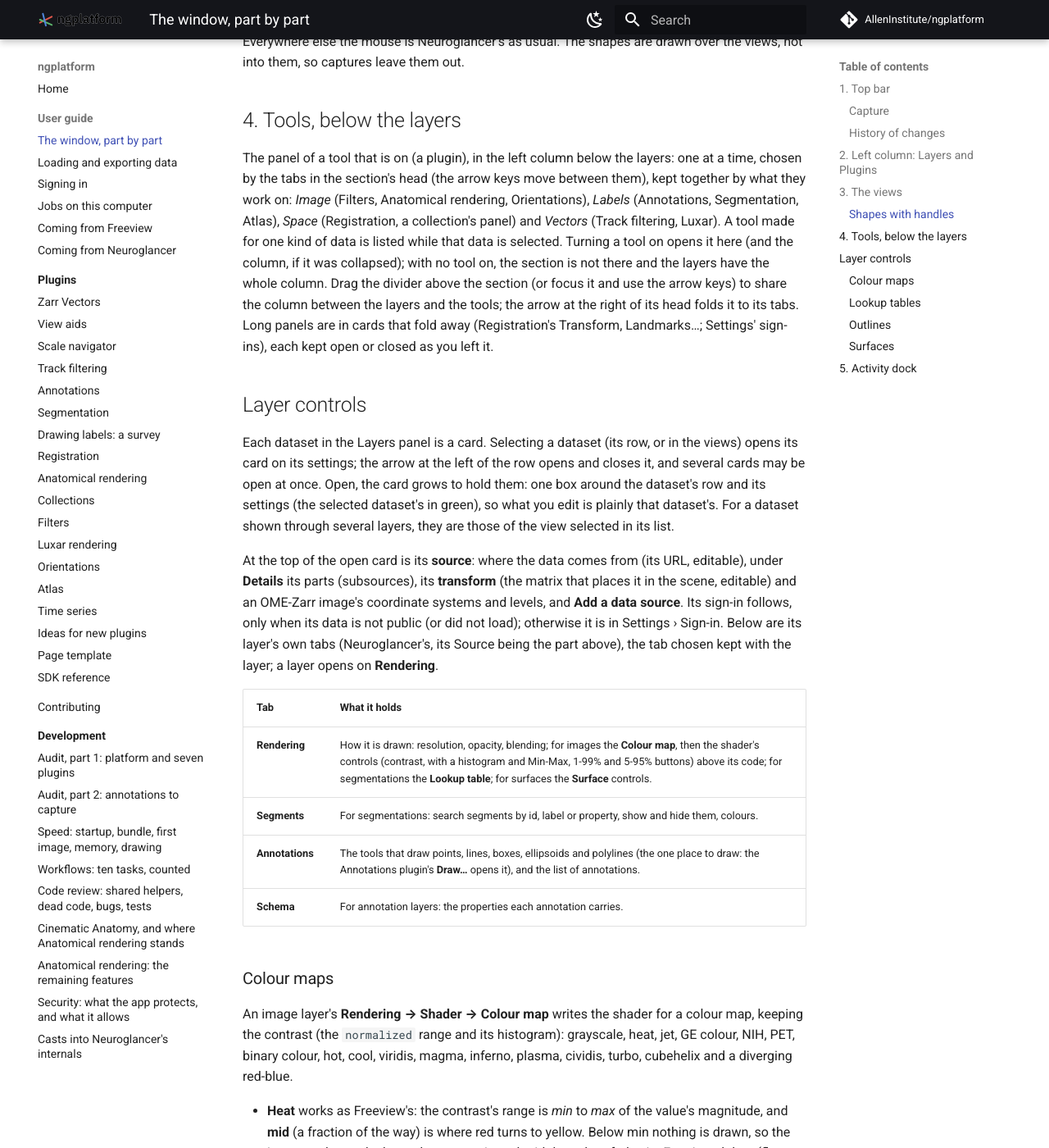
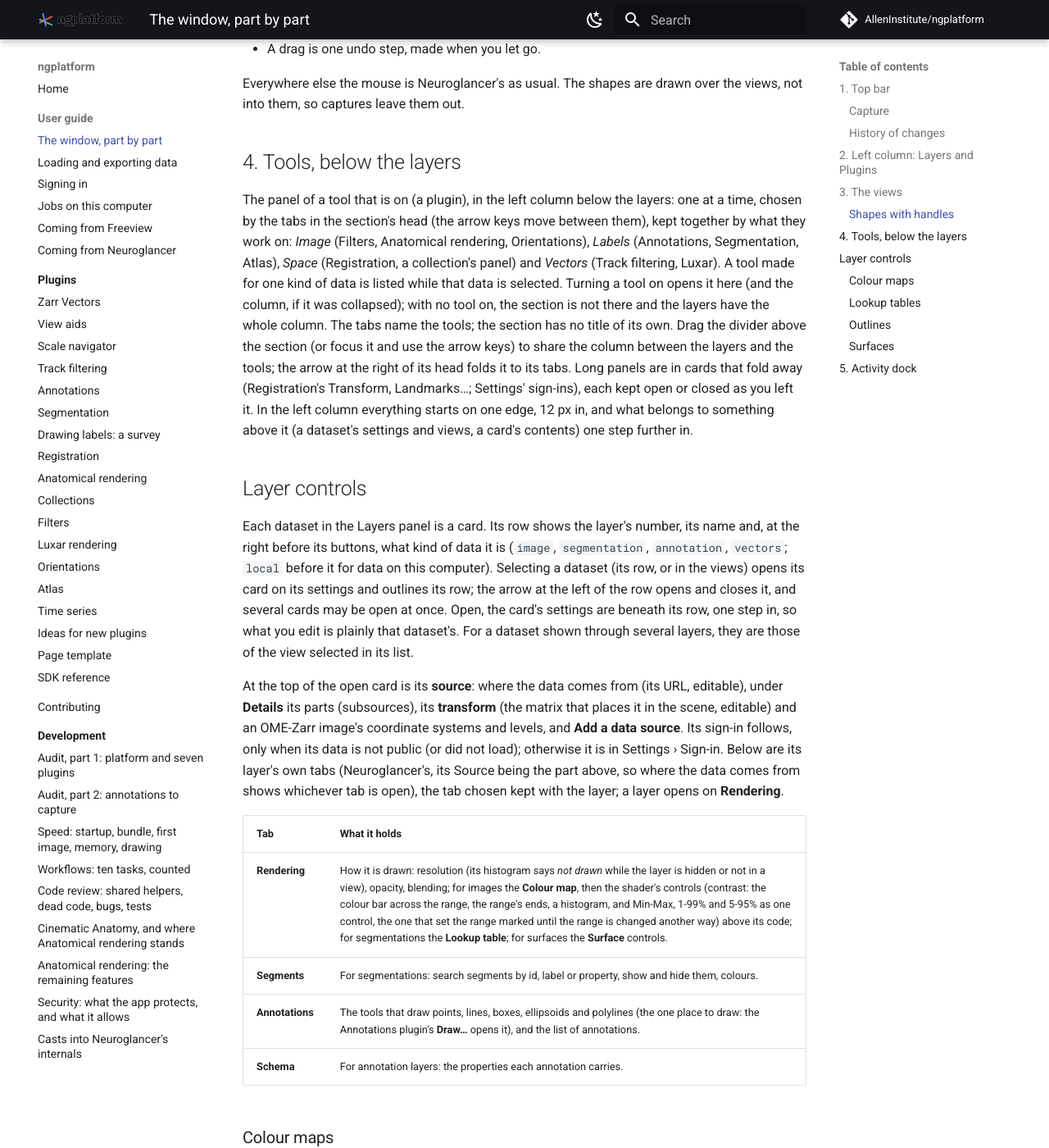
Before and after one commit to AllenInstitute/ngplatform, an MkDocs documentation site: the page built from docs/guide/interface.md, in a window 1280 px wide and 1400 px high, scrolled down 5613 px. Shown: the whole window at 82% size. Built offline with MkDocs 1.6.1 and Material for MkDocs 9.7.7, drawn with Linux system fonts in a browser that asks for light colours; comment, search, counter and statistics services are not loaded; some of the changed text lies outside the part shown.

Commit message:
Docs and the changelog for the review's fixes: selection outlined or inverted, one inset in the left column, the layer's kind, the contrast control, the status line, phone width

```diff
--- a/docs/guide/interface.md
+++ b/docs/guide/interface.md
@@ -7,7 +7,9 @@ and **Plugins** panels (2) and, below them, the **Tools** section (4),
 there only while a tool is on; Neuroglancer's views (3) fill the rest, and
 the **Activity** dock is at the bottom (5). The Activity dock starts
 collapsed to a status line: the running job or the last message on the
-left (click it to open the dock), and on the right what tools put there.
+left (click it to open the dock; a message that is not an error fades from
+it after a few seconds and stays in Activity), and on the right what tools
+put there.
 The left column and the Activity dock can be resized by dragging their
 edges and collapsed with the icon in their head; the divider between the
 layers and the tools moves too. The sizes, the panel each shows and what is
@@ -162,7 +164,8 @@ take about 0.1 MB rather than 2.3 MB.
 
 Neuroglancer's own views, unchanged: cross-sections and the 3-D view, in
 whichever layout the scene uses. The position (in the scene's units) is at
-the top left; click it to type a position. Each panel has buttons to make
+the top left; click it to type a position. After it, beyond a thin line,
+the pointer's position over the views, each value with its unit. Each panel has buttons to make
 it fill the view or to open it in a new window, and the 3-D panel has
 switches along its bottom: **Sections**, and those of tools that draw there.
 
@@ -217,22 +220,27 @@ keys move between them), kept together by what they work on:
 panel) and *Vectors* (Track filtering, Luxar). A tool made for one kind
 of data is listed while that data is selected. Turning a tool on opens it
 here (and the column, if it was collapsed); with no tool on, the section
-is not there and the layers have the whole column. Drag the divider above
+is not there and the layers have the whole column. The tabs name the
+tools; the section has no title of its own. Drag the divider above
 the section (or focus it and use the arrow keys) to share the column
 between the layers and the tools; the arrow at the right of its head folds
 it to its tabs. Long panels are in cards that fold away (Registration's
 Transform, Landmarks…; Settings' sign-ins), each kept open or closed as
-you left it.
+you left it. In the left column everything starts on one edge, 12 px in,
+and what belongs to something above it (a dataset's settings and views, a
+card's contents) one step further in.
 
 ## Layer controls
 
-Each dataset in the Layers panel is a card. Selecting a dataset (its row,
-or in the views) opens its card on its settings; the arrow at the left of
-the row opens and closes it, and several cards may be open at once. Open,
-the card grows to hold them: one box around the dataset's row and its
-settings (the selected dataset's in green), so what you edit is plainly
-that dataset's. For a dataset shown through several layers, they are those
-of the view selected in its list.
+Each dataset in the Layers panel is a card. Its row shows the layer's
+number, its name and, at the right before its buttons, what kind of data
+it is (`image`, `segmentation`, `annotation`, `vectors`; `local` before it
+for data on this computer). Selecting a dataset (its row, or in the views)
+opens its card on its settings and outlines its row; the arrow at the left
+of the row opens and closes it, and several cards may be open at once.
+Open, the card's settings are beneath its row, one step in, so what you
+edit is plainly that dataset's. For a dataset shown through several
+layers, they are those of the view selected in its list.
 
 At the top of the open card is its **source**: where the data comes from
 (its URL, editable), under **Details** its parts (subsources), its
@@ -240,12 +248,13 @@ At the top of the open card is its **source**: where the data comes from
 OME-Zarr image's coordinate systems and levels, and **Add a data source**.
 Its sign-in follows, only when its data is not public (or did not load);
 otherwise it is in Settings › Sign-in. Below are its layer's own tabs
-(Neuroglancer's, its Source being the part above), the tab chosen kept
-with the layer; a layer opens on **Rendering**.
+(Neuroglancer's, its Source being the part above, so where the data comes
+from shows whichever tab is open), the tab chosen kept with the layer; a
+layer opens on **Rendering**.
 
 | Tab | What it holds |
 |---|---|
-| **Rendering** | How it is drawn: resolution, opacity, blending; for images the **Colour map**, then the shader's controls (contrast, with a histogram and Min-Max, 1-99% and 5-95% buttons) above its code; for segmentations the **Lookup table**; for surfaces the **Surface** controls. |
+| **Rendering** | How it is drawn: resolution (its histogram says *not drawn* while the layer is hidden or not in a view), opacity, blending; for images the **Colour map**, then the shader's controls (contrast: the colour bar across the range, the range's ends, a histogram, and Min-Max, 1-99% and 5-95% as one control, the one that set the range marked until the range is changed another way) above its code; for segmentations the **Lookup table**; for surfaces the **Surface** controls. |
 | **Segments** | For segmentations: search segments by id, label or property, show and hide them, colours. |
 | **Annotations** | The tools that draw points, lines, boxes, ellipsoids and polylines (the one place to draw: the Annotations plugin's **Draw…** opens it), and the list of annotations. |
 | **Schema** | For annotation layers: the properties each annotation carries. |
@@ -350,16 +359,19 @@ overlays at once are not there.
 ## 5. Activity dock
 
 Collapsed to one line at first, the status line: the running job and its
-progress, else the last message, on the left; on the right, what tools
-put there (in monospace, shortened with … when the line is full; the
-whole text in its tooltip). Click the message (or the icon at its end) to
-open the dock.
+progress, else the last message, on the left (a message that is not an
+error fades after a few seconds; all of them stay in the dock); on the
+right, what tools put there (in monospace, shortened with … when the line
+is full; the whole text in its tooltip). On a narrow window the message
+gives way first. Click the message (or the icon at its end) to open the
+dock.
 
 With image layers that lie inside one another (a HiP-CT overview and its
 zooms), the [Scale navigator](../plugins/scale-navigator.md) puts two items
 there: the layers holding the position, coarse to fine with their voxel
 sizes (click one to frame it), and the level of the selected layer's
-pyramid Neuroglancer draws at this zoom (`level 4/7 · 323 µm`).
+pyramid Neuroglancer draws at this zoom (`level 4/7 · 323 µm`), in every
+layout (worked out from the zoom, `≈`, when no section draws the layer).
 
 | Panel | What it holds |
 |---|---|
```
Also changed, not shown: CHANGELOG.md (+26 -1 lines), docs/plugins/scale-navigator.md (+4 -2 lines).
